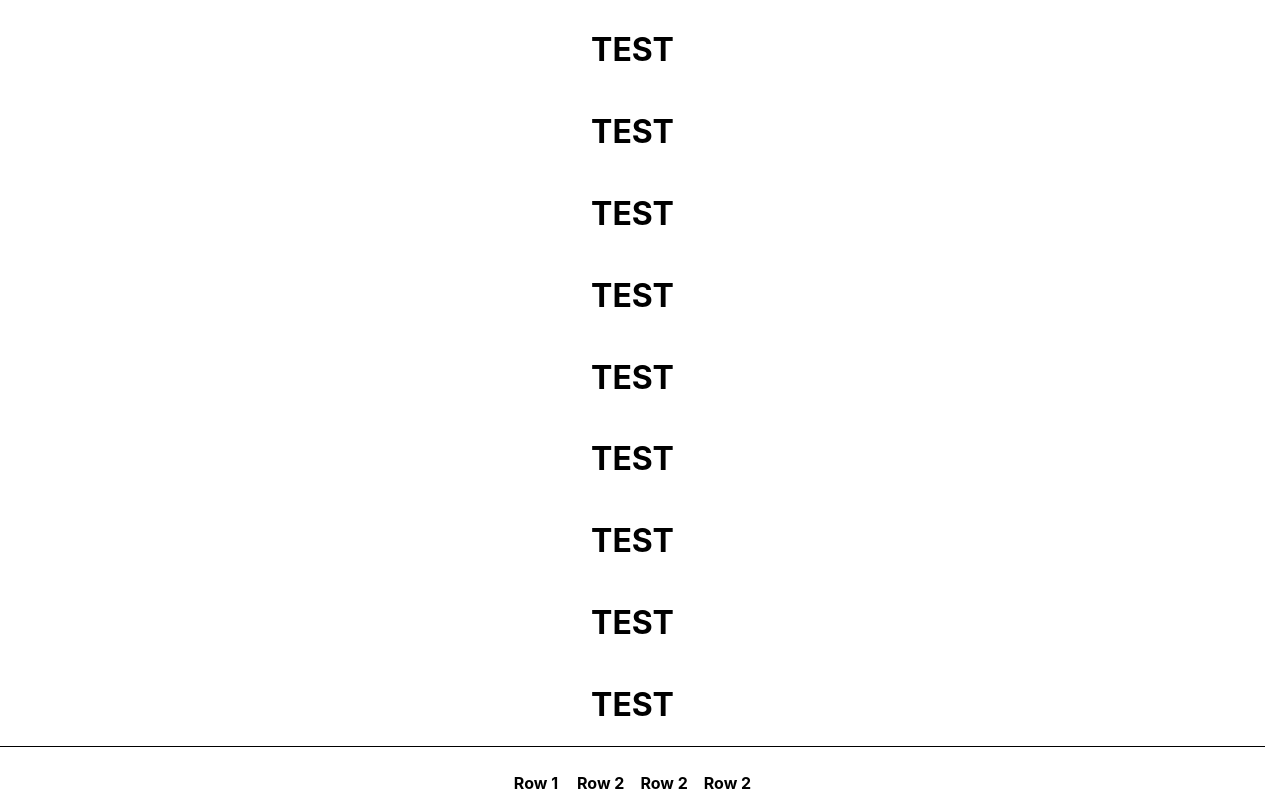
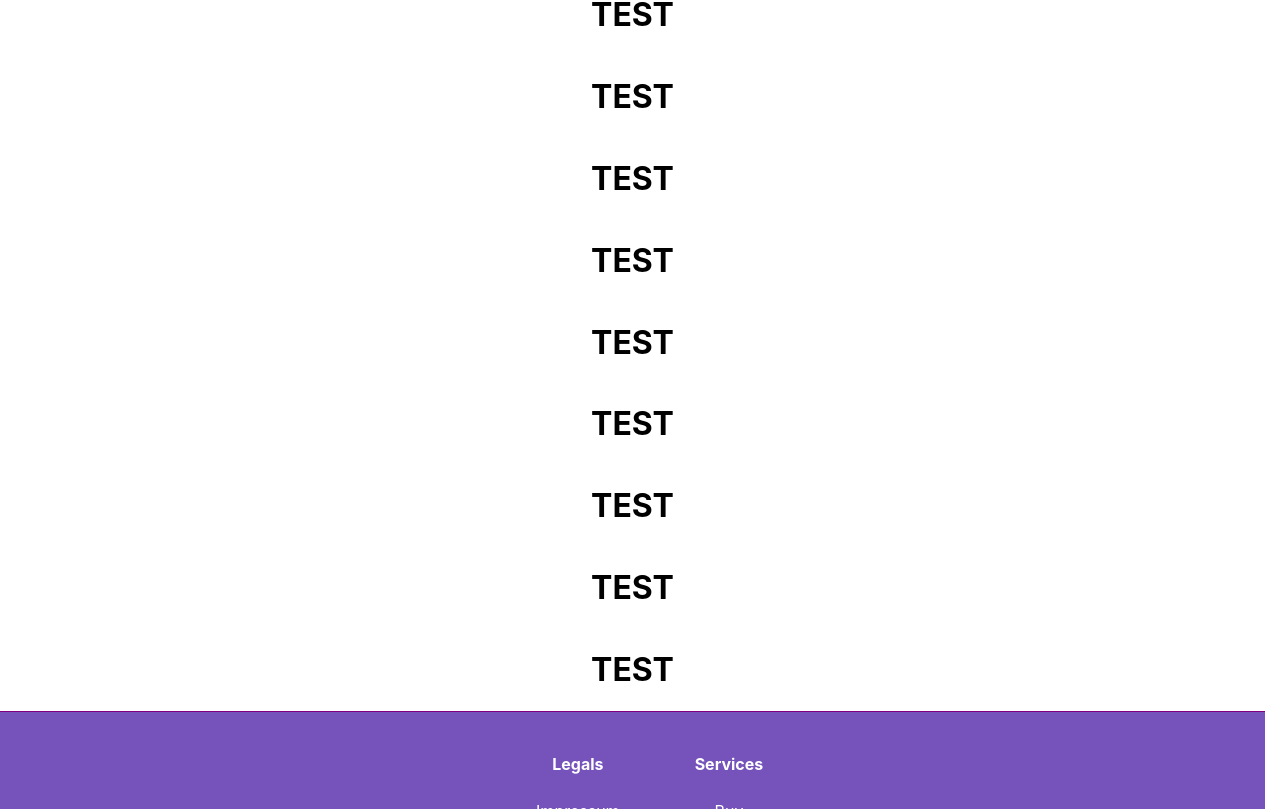
Before and after one commit to thuner2007/ColinsSDX, a React (Create React App) app: page / in a window 1280 px wide. Shown: the part 2651-3460 px from the top of the page. Built offline with nearby package versions, Linux system fonts and the light colour scheme.

Commit message:
feat: add simplefooter1

```diff
--- a/src/App.tsx
+++ b/src/App.tsx
@@ -1,24 +1,24 @@
-import React, { useState } from 'react';
-import './App.css';
+import React, { useState } from "react";
+import "./App.css";
 
-import SimpleAccordion1 from './components/Accordions/SimpleAccordion1/SimpleAccordion1.tsx';
-import SimpleButton1 from './components/Buttons/SimpleButton1/SimpleButton1.tsx';
-import SimpleChart1 from './components/Charts/SimpleChart1/SimpleChart1.tsx';
-import SimpleCheckbox1 from './components/Checkboxes/SimpleCheckbox1/SimpleCheckbox1.tsx';
-import SimpleVerticalDropdown from './components/Dropdowns/SimpleVerticalDropdown/SimpleVerticalDropdown.tsx';
-import SimpleBigTextInputWithRequired from './components/InputFields/SimpleBigTextInputWithRequired/SimpleBigTextInputWithRequired.tsx';
-import SimpleInputWithRequired from './components/InputFields/SimpleInputWithRequired/SimpleInputWithRequired.tsx';
-import NavBarNormal1 from './components/NavBars/NavBarNormal1/NavBarNormal1.tsx';
-import NavBarWithComponents1 from './components/NavBars/NavBarWithComponents1/NavBarWithComponents1.tsx';
-import SimpleSmallPopUp from './components/PopUps/SimpleSmallPopUp/SimpleSmallPopUp.tsx';
-import SimpleScrollBar from './components/ScrollBars/SimpleScrollBar.tsx';
-import SimpleCard1 from './components/Cards/SimpleCard1/SimpleCard1.tsx';
-import SimpleDivider1 from './Dividers/SimpleDivider1/SimpleDivider1.tsx';
-import SimpleFooter1 from './components/Footers/SimpleFooter1/SimpleFooter1.tsx';
+import SimpleAccordion1 from "./components/Accordions/SimpleAccordion1/SimpleAccordion1.tsx";
+import SimpleButton1 from "./components/Buttons/SimpleButton1/SimpleButton1.tsx";
+import SimpleChart1 from "./components/Charts/SimpleChart1/SimpleChart1.tsx";
+import SimpleCheckbox1 from "./components/Checkboxes/SimpleCheckbox1/SimpleCheckbox1.tsx";
+import SimpleVerticalDropdown from "./components/Dropdowns/SimpleVerticalDropdown/SimpleVerticalDropdown.tsx";
+import SimpleBigTextInputWithRequired from "./components/InputFields/SimpleBigTextInputWithRequired/SimpleBigTextInputWithRequired.tsx";
+import SimpleInputWithRequired from "./components/InputFields/SimpleInputWithRequired/SimpleInputWithRequired.tsx";
+import NavBarNormal1 from "./components/NavBars/NavBarNormal1/NavBarNormal1.tsx";
+import NavBarWithComponents1 from "./components/NavBars/NavBarWithComponents1/NavBarWithComponents1.tsx";
+import SimpleSmallPopUp from "./components/PopUps/SimpleSmallPopUp/SimpleSmallPopUp.tsx";
+import SimpleScrollBar from "./components/ScrollBars/SimpleScrollBar.tsx";
+import SimpleCard1 from "./components/Cards/SimpleCard1/SimpleCard1.tsx";
+import SimpleDivider1 from "./Dividers/SimpleDivider1/SimpleDivider1.tsx";
+import SimpleFooter1 from "./components/Footers/SimpleFooter1/SimpleFooter1.tsx";
 function App() {
   const [show, setShow] = useState(false);
   const consoleLogHey = () => {
-    console.log('Hey!');
+    console.log("Hey!");
   };
   return (
     <div className="App">
@@ -32,7 +32,6 @@ function App() {
       <h1>TEST</h1>
       <h1>TEST</h1>
       <SimpleCard1 />
-      <SimpleDivider1 />
       <SimpleCard1 />
       <SimpleScrollBar />
       <h1>TEST</h1>
@@ -62,38 +61,7 @@ function App() {
       <h1>TEST</h1>
       <h1>TEST</h1>
       <h1>TEST</h1>
-      <SimpleFooter1
-        rows={[
-          {
-            label: 'Row 1',
-            items: [
-              { label: 'Item 1', onClick: () => console.log('Item 1 clicked') },
-              { label: 'Item 2', onClick: () => console.log('Item 2 clicked') },
-            ],
-          },
-          {
-            label: 'Row 2',
-            items: [
-              { label: 'Item 1', onClick: () => console.log('Item 1 clicked') },
-              { label: 'Item 2', onClick: () => console.log('Item 2 clicked') },
-            ],
-          },
-          {
-            label: 'Row 2',
-            items: [
-              { label: 'Item 1', onClick: () => console.log('Item 1 clicked') },
-              { label: 'Item 2', onClick: () => console.log('Item 2 clicked') },
-            ],
-          },
-          {
-            label: 'Row 2',
-            items: [
-              { label: 'Item 1', onClick: () => console.log('Item 1 clicked') },
-              { label: 'Item 2', onClick: () => console.log('Item 2 clicked') },
-            ],
-          },
-        ]}
-      />
+      <SimpleFooter1 />
     </div>
   );
 }
--- a/src/components/Footers/SimpleFooter1/SimpleFooter1.css
+++ b/src/components/Footers/SimpleFooter1/SimpleFooter1.css
@@ -5,8 +5,6 @@
 
 .rowSimpleFooter1 {
   display: flex;
-  justify-content: flex-start;
-  align-items: flex-start;
   flex-direction: column;
 
   height: 100%;
@@ -24,6 +22,4 @@
   display: flex;
   justify-content: center;
   align-items: center;
-
-  gap: 1rem;
 }
--- a/src/components/Footers/SimpleFooter1/SimpleFooter1.tsx
+++ b/src/components/Footers/SimpleFooter1/SimpleFooter1.tsx
@@ -1,42 +1,61 @@
-import React from 'react';
-import './SimpleFooter1.css';
+import React from "react";
+import "./SimpleFooter1.css";
 
 interface SimpleFooter1Props {
   bgColor?: string;
   color?: string;
   padding?: string;
-  rows: [
-    {
-      label: string;
-      items: [{ label: string; onClick?: () => void }];
-    }
-  ];
-  alignItems?: 'flex-start' | 'center' | 'flex-end';
+  rows?: {
+    label: string;
+    items: { label: string; onClick?: () => void }[];
+  }[];
+  alignRows?: "flex-start" | "center" | "flex-end";
+  alignItems?: "flex-start" | "center" | "flex-end";
   borderTop?: string;
+  gap?: string;
+  textMargin?: string;
+  itemUnderline?: "none" | "underline";
 }
 
 const SimpleFooter1: React.FC<SimpleFooter1Props> = ({
-  bgColor = 'white',
-  color = 'black',
-  padding = '1rem',
+  bgColor = "#7553BB",
+  color = "white",
+  padding = "2rem",
   rows = [
     {
-      label: 'Row 1',
+      label: "Legals",
       items: [
-        { label: 'Item 1', onClick: () => console.log('Item 1 clicked') },
-        { label: 'Item 2', onClick: () => console.log('Item 2 clicked') },
+        { label: "Impressum", onClick: () => console.log("Impressum clicked") },
+        {
+          label: "Pricacy Policy",
+          onClick: () => console.log("Pricacy Policy clicked"),
+        },
+        {
+          label: "Terms of Service",
+          onClick: () => console.log("Terms of Service clicked"),
+        },
+        {
+          label: "Cookie Policy",
+          onClick: () => console.log("Cookie Policy clicked"),
+        },
       ],
     },
     {
-      label: 'Row 2',
+      label: "Services",
       items: [
-        { label: 'Item 1', onClick: () => console.log('Item 1 clicked') },
-        { label: 'Item 2', onClick: () => console.log('Item 2 clicked') },
+        { label: "Buy", onClick: () => console.log("Buy clicked") },
+        { label: "Sell", onClick: () => console.log("Sell clicked") },
+        { label: "Rent", onClick: () => console.log("Rent clicked") },
+        { label: "Lease", onClick: () => console.log("Lease clicked") },
       ],
     },
   ],
-  alignItems = 'center',
-  borderTop = '1px solid black',
+  alignItems = "center",
+  borderTop = "1px solid purple",
+  alignRows = "center",
+  gap = "2rem",
+  textMargin = "1rem",
+  itemUnderline = "underline",
 }) => {
   return (
     <div
@@ -45,18 +64,23 @@ const SimpleFooter1: React.FC<SimpleFooter1Props> = ({
         backgroundColor: bgColor,
         color: color,
         padding: padding,
-        alignItems: alignItems,
+        alignItems: alignRows,
         width: `calc(100% - ${padding} - ${padding})`,
         borderTop: borderTop,
       }}
     >
-      <div className="parentDivRowsSimpleFooter1">
+      <div className="parentDivRowsSimpleFooter1" style={{ gap: gap }}>
         {rows.map((row, index) => (
-          <div key={index} className="rowSimpleFooter1">
+          <div
+            key={index}
+            className="rowSimpleFooter1"
+            style={{ alignItems: alignItems }}
+          >
             <h1 className="rowLabelSimpleFooter1">{row.label}</h1>
             {row.items.map((item, index) => (
               <p
                 className="itemSimpleFooter1"
+                style={{ margin: textMargin, textDecoration: itemUnderline }}
                 key={index}
                 onClick={item.onClick}
               >
```
